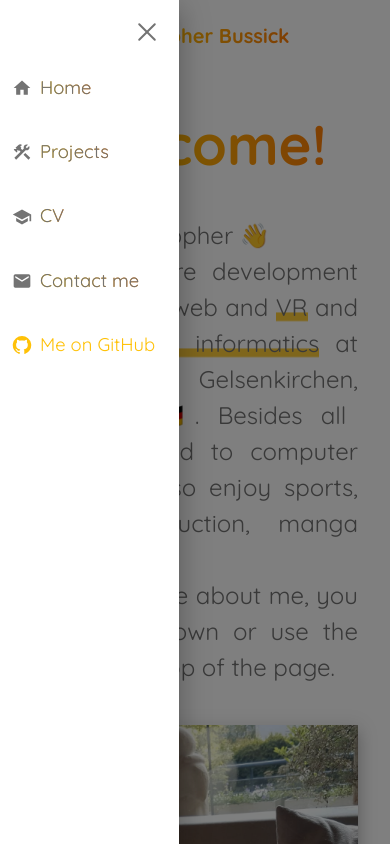
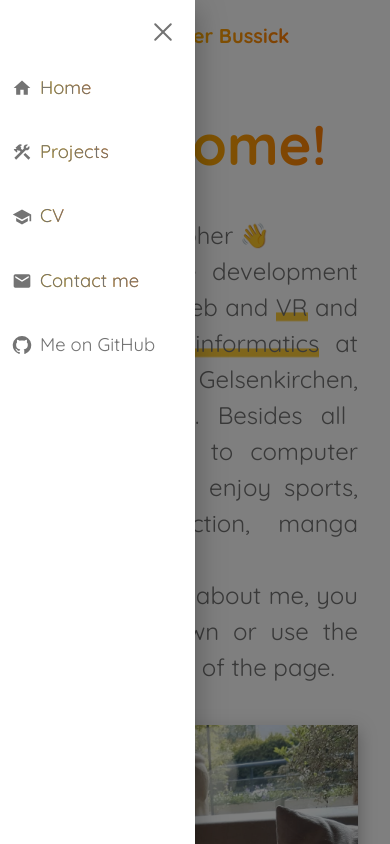
Before and after one commit to cbussick/cb-website, a Next.js app: page / in a window 390 px wide. Both pictures are taken after a click on the button 40 px from the left and 40 px from the top of the page. Shown: the top 844 px of the page. Built offline with nearby package versions, Linux system fonts and the light colour scheme.

Commit message:
Fix github link looking wrong on mobile (#11)

```diff
--- a/components/CBHeader/CBHeader.tsx
+++ b/components/CBHeader/CBHeader.tsx
@@ -65,26 +65,44 @@ function CBHeader(): JSX.Element {
     />
   );
 
-  const gitHubLink = cbContactInformation.gitHub;
+  const { gitHub } = cbContactInformation;
 
   const GitHubLinkButton = isSmallViewport ? (
-    <Link href={gitHubLink} target="_blank">
+    <Link href={gitHub} target="_blank">
       <Button
         startIcon={<GitHub />}
-        classes={{ startIcon: "link-icon" }}
         sx={{
           p: (t) => t.spacing(2),
-          justifyContent: isMobileViewport ? "flex-start" : undefined,
+          pr: (t) => t.spacing(5),
+          // This notation with alpha/opacity at the end is necessary to have a proper transition with a gradient on hover
+          color: (t) => `${t.palette.text.primary}FF`,
+          "&:hover": {
+            bgcolor: "transparent",
+            [`& .${buttonClasses.startIcon}`]: {
+              color: (t) => t.palette.primary.main,
+            },
+            [`& .${typographyClasses.root}`]: {
+              color: (t) => `${t.palette.text.primary}00`,
+              background: getCBGradient(),
+              backgroundClip: "text",
+            },
+          },
+          [`& .${buttonClasses.startIcon}`]: {
+            transition: "0.2s",
+          },
+          "&& .MuiTouchRipple-child": {
+            opacity: 0.3,
+          },
         }}
       >
-        <Typography variant="subtitle1" component="span" className="link-label">
+        <Typography variant="subtitle1" component="span">
           Me on GitHub
         </Typography>
       </Button>
     </Link>
   ) : (
     <IconButton
-      href={gitHubLink}
+      href={gitHub}
       target="_blank"
       sx={{
         transition: "0.2s",
```
